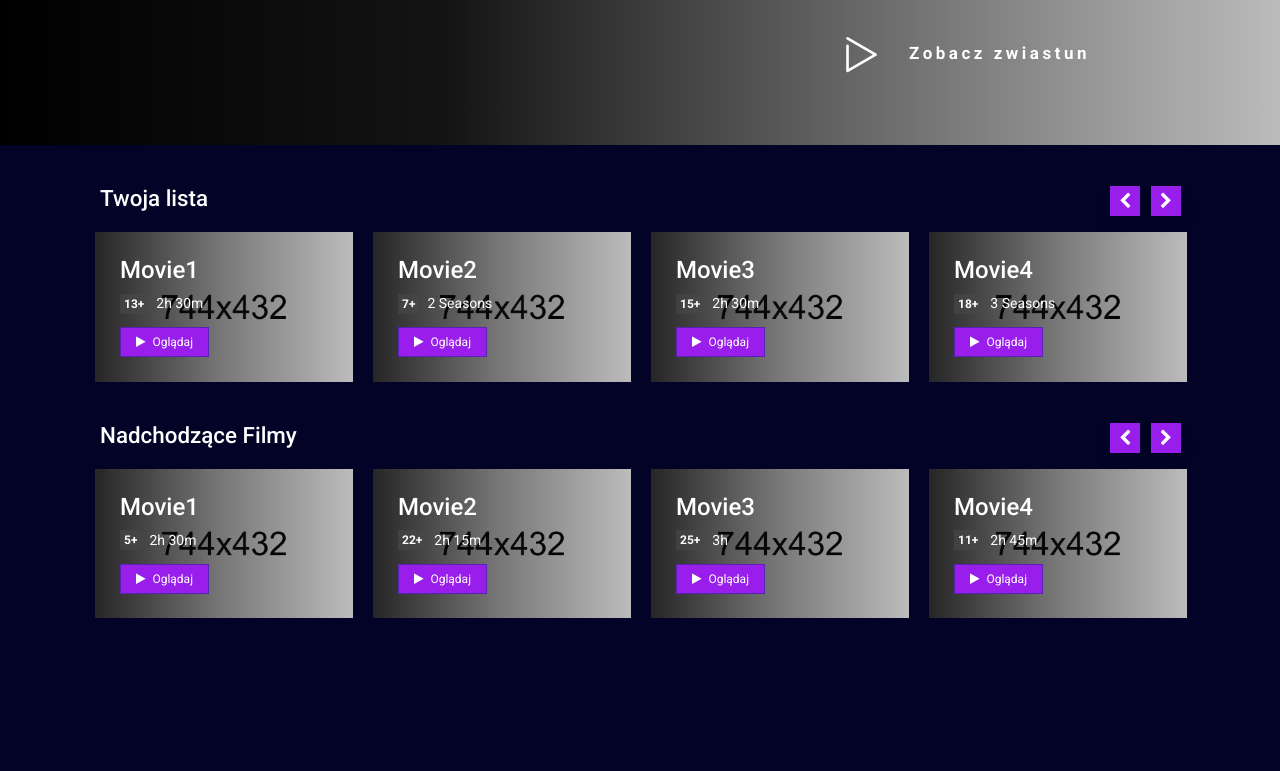
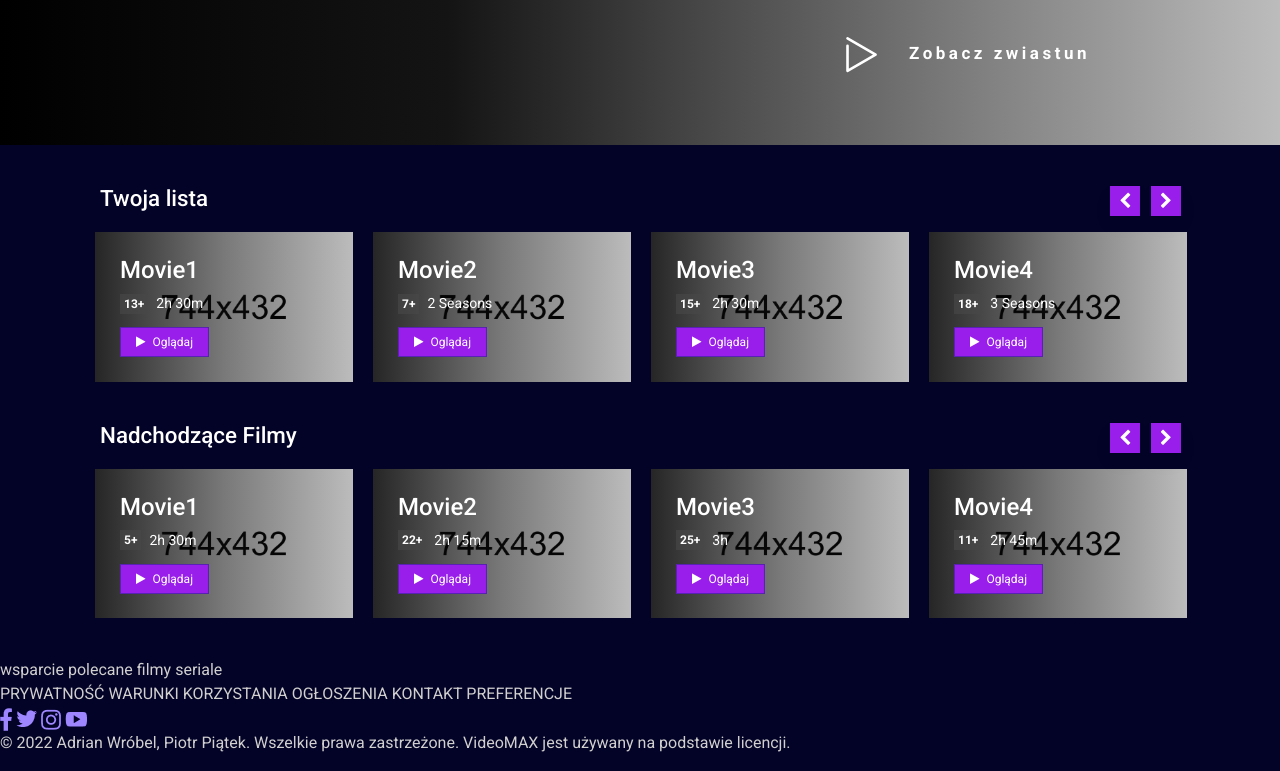
Before and after one commit to kigston/IO_Project_2021, a plain HTML site: page moviespage.html in a window 1280 px wide. Shown: the part 655-1426 px from the top of the page. Before the commit the page ends 1313 px from the top, so only its background shows below. Drawn offline with Linux system fonts and the light colour scheme.

Commit message:
Dodanie stopki do moviespage.html

```diff
--- a/moviespage.html
+++ b/moviespage.html
@@ -861,6 +861,61 @@
             </div>
          </section>
 </div>
+         <footer>
+
+            <div class="box7">
+                <div class="container-box7">
+                    <a>
+                        wsparcie
+                    </a>
+                    <a>
+                        polecane filmy
+                    </a>
+                    <a>
+                        seriale
+                    </a>
+                </div>
+                <div class="terms">
+                    <a>
+                        PRYWATNOŚĆ
+                    </a>
+                    <a>
+                        WARUNKI KORZYSTANIA
+                    </a>
+                    <a>
+                        OGŁOSZENIA
+                    </a>
+                    <a>
+                        KONTAKT
+                    </a>
+                    <a>
+                        PREFERENCJE
+                    </a>
+                </div>
+                <div class="social_media">
+                    <a href="https://www.facebook.com//">
+                        <img src="img/fb.png" alt="Facebook">
+                    </a>
+                    <a href="https://twitter.com/">
+                        <img src="img/tt.png" alt="Twitter">
+                    </a>
+                    <a href="https://www.instagram.com/">
+                        <img src="img/inst.png" alt="Instagram">
+                    </a>
+                    <a href="https://www.youtube.com/">
+                        <img src="img/yt.png" alt="Youtube">
+                    </a>
+                </div>
+
+                <div class="law">
+                    <p>
+                        © 2022 Adrian Wróbel, Piotr Piątek. Wszelkie prawa zastrzeżone. VideoMAX jest używany na podstawie licencji.
+                    </p>
+                </div>
+
+            </div>
+
+        </footer>
       <!-- back-to-top -->
       <div id="back-to-top">
          <a class="top" href="#top" id="top"> <i class="fa fa-angle-up"></i> </a>
```
